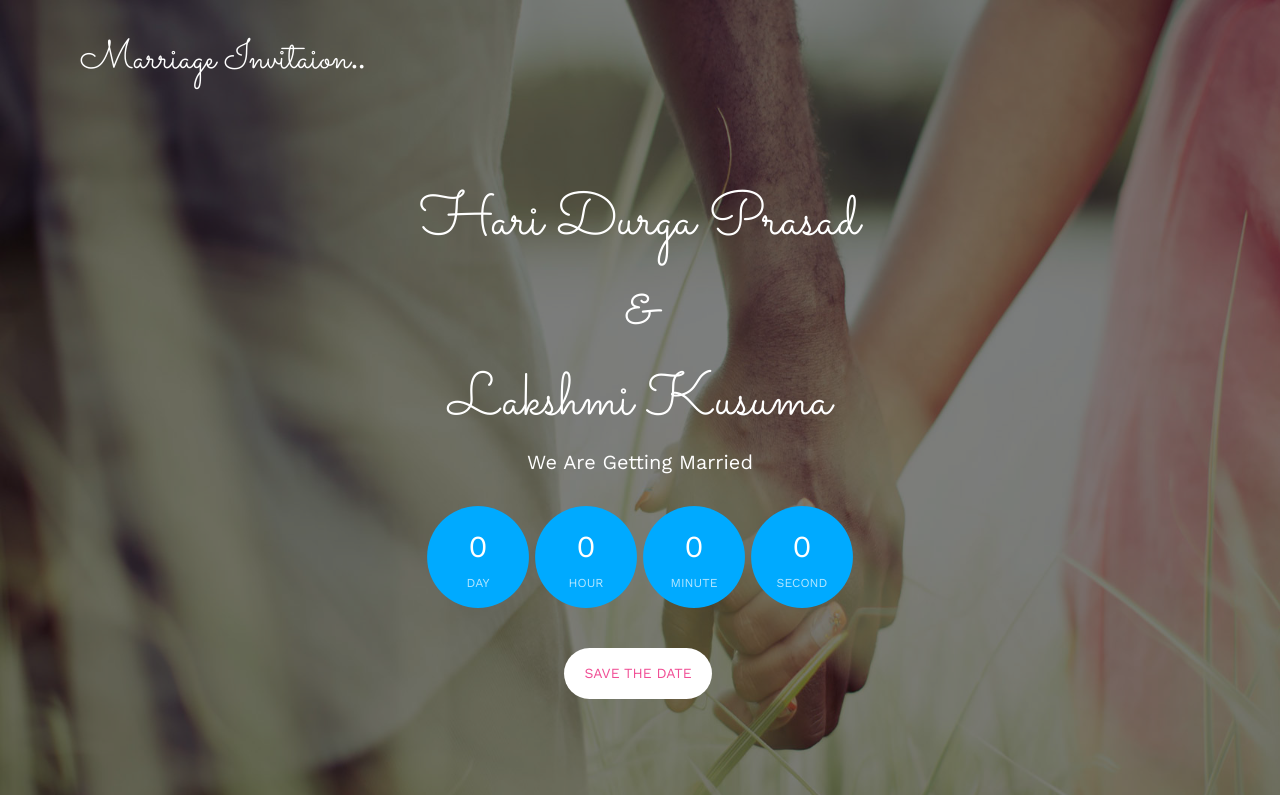
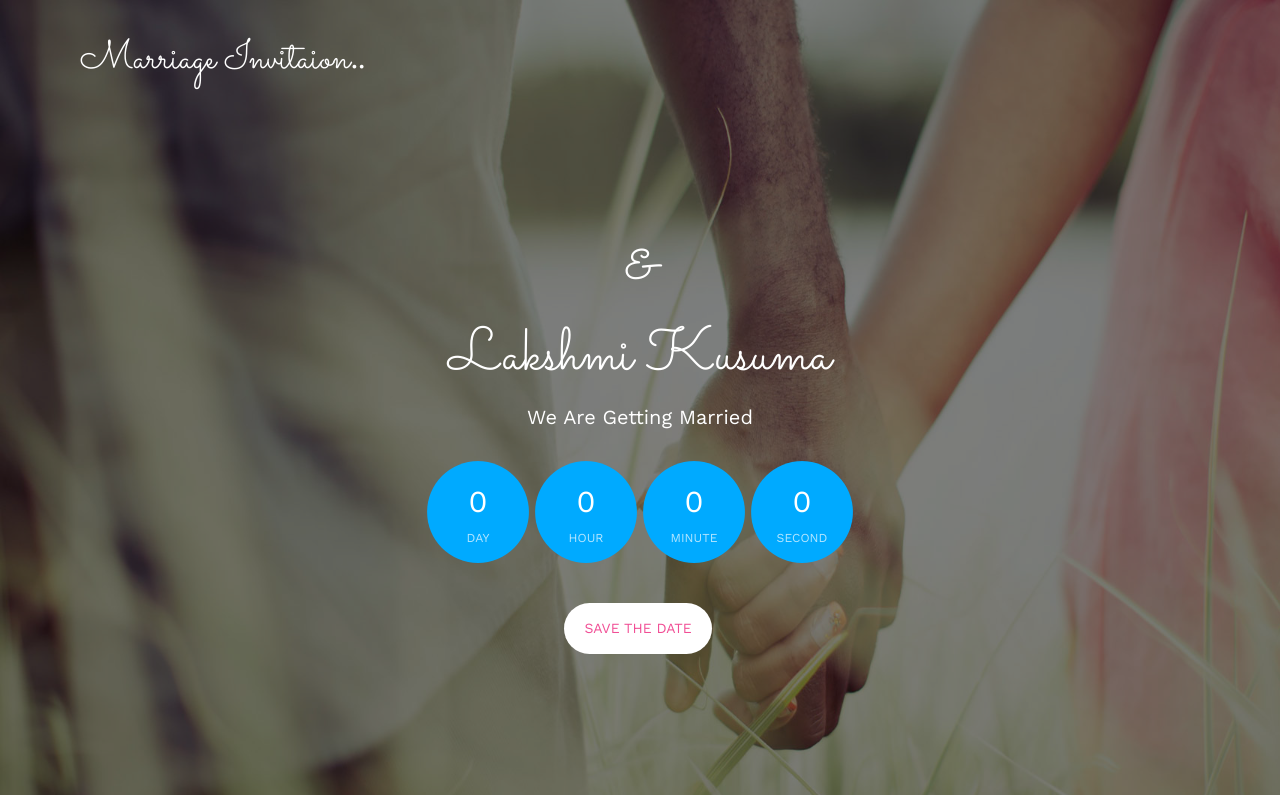
Before and after one commit to sudheergontla/sudheergontla.github.io, a plain HTML site: page index.html in a window 1280 px wide. Shown: the top 795 px of the page. Drawn offline with nearby package versions, Linux system fonts and the light colour scheme; files whose address does not match are found by name.

Commit message:
Index.html
changed title

```diff
--- a/index.html
+++ b/index.html
@@ -6,7 +6,7 @@
 	<head>
 	<meta charset="utf-8">
 	<meta http-equiv="X-UA-Compatible" content="IE=edge">
-	<title>HDP's Marriage Invitation</title>
+	<title>GONTLA's Marriage Invitation</title>
 	<meta name="viewport" content="width=device-width, initial-scale=1">
 	<meta name="description" content="Free HTML5 Template by FREEHTML5.CO" />
 	<meta name="keywords" content="free html5, free template, free bootstrap, html5, css3, mobile first, responsive" />
@@ -89,7 +89,7 @@
 				<div class="col-md-8 col-md-offset-2 text-center">
 					<div class="display-t">
 						<div class="display-tc animate-box" data-animate-effect="fadeIn">
-							<h1>Hari Durga Prasad </h1><h1>&amp;</h1> <h1>Lakshmi Kusuma</h1>
+							<h1> </h1><h1>&amp;</h1> <h1>Lakshmi Kusuma</h1>
 							<h2>We Are Getting Married</h2>
 							<div class="simply-countdown simply-countdown-one"></div>
 							<p><a href="#" class="btn btn-default btn-sm">Save the date</a></p>
```
